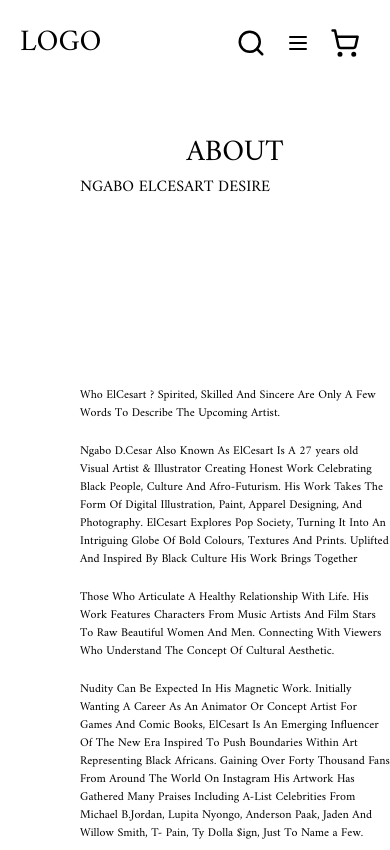
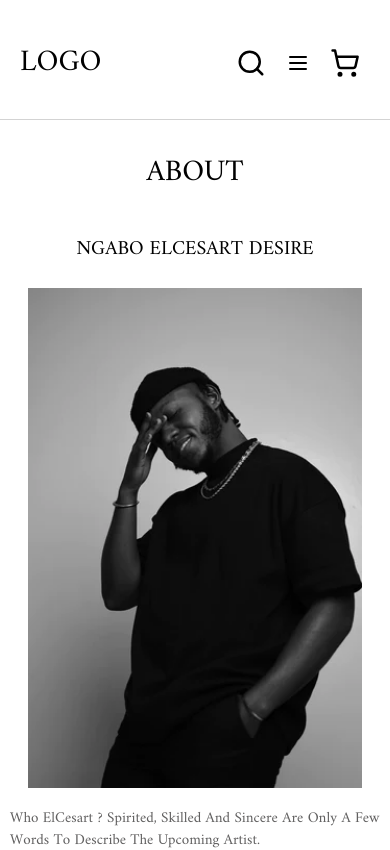
Before and after one commit to jerahmeel200/art-project2, a Next.js app: page /about in a window 390 px wide. Shown: the top 850 px of the page. Built offline with nearby package versions, Linux system fonts and the light colour scheme.

Commit message:
another update

```diff
--- a/components/header/Header.jsx
+++ b/components/header/Header.jsx
@@ -24,6 +24,8 @@ function Header() {
     router.pathname === "/" ? styles.headerTransparent : styles.headerWhite;
   const headerTitle =
     router.pathname === "/" ? styles.headerTitleWhite : styles.headerTitleBlack;
+  // router.pathname === "/" ? styles.headerTitleWhite : styles.headerTitleBlack;
+
   // const headerIcon = router.pathname === "/" ? styles.headerIconWhite : styles.headerIconBlack;
   // const headerLogo = router.pathname === "/" ? styles.headerLogoWhite : styles.headerLogoBlack;
 
--- a/components/header/Header.module.css
+++ b/components/header/Header.module.css
@@ -13,6 +13,7 @@
   /* background-color: green; */
   display: flex;
   justify-content: space-between;
+  margin-top: 20px;
 }
 .logo h {
   flex: 1;
@@ -82,6 +83,9 @@
   background-color: white;
   color: black;
   position: relative;
+  border-bottom: 1px solid lightgray;
+  height: 120px;
+  align-items: center;
 }
 @media (min-width: 300px) and (max-width: 400px) {
   .mobileLinks {
--- a/pages/about/about.module.css
+++ b/pages/about/about.module.css
@@ -1,65 +1,60 @@
-.title {
+/* Default styles for larger screens */
+.container {
+  /* background-color: red; */
   display: flex;
-  align-items: center;
   justify-content: center;
 }
-.title h1 {
+
+.about {
+  text-align: center;
+}
+.about h1 {
   font-size: 30px;
+  padding-top: 30px;
+}
+.title {
+  font-size: 20px;
   font-weight: 500;
+  padding-top: 30px;
+}
+.image {
+  padding-right: px;
+  height: 100%;
+  width: 100%;
+  max-height: 500px;
+  max-width: 500px;
+  object-fit: contain;
 }
 
 .descCont {
-  /* display: flex; */
-  width: 100%;
-  /* justify-content: space-between; */
-}
-.desc {
-  width: 70%;
-  padding: 30px 0;
-}
-.image {
-  width: 30%;
-  padding-top: 30px;
-}
-.desc p {
-  line-height: 20px;
-  flex-wrap: wrap;
-  font-size: 12px;
-}
-.intro {
-  /* display: flex; */
-  background-color: red;
-}
-.intro p {
-  width: 40%;
-  /* font-size: 20px; */
-  line-height: 30px;
-  flex-wrap: wrap;
-  /* background-color: red; */
-  font-size: 20px;
-}
-.image {
-  float: right;
-  /* max-width: 100%; */
-  /* height: 100%; */
-  max-height: 400px;
-  display: block;
-  margin: 0 auto;
-  margin-right: 500px;
-  object-fit: contain;
-  /* border-radius: 50%; */
-  /* box-shadow: 0 0 10px rgba(0, 0, 0, 0.2); */
-}
-.descCont {
-  font-size: 16px;
-  line-height: 1.5;
+  padding-left: 150px;
+  padding-right: 150px;
 }
 .descCont p {
-  /* width: 90%; */
-  /* background-color: blueviolet; */
-  font-size: 12px;
-  flex-wrap: wrap;
+  font-size: 15px;
+  color: rgb(97, 96, 96);
 }
-.secondP {
-  width: 100%;
+
+/* Media query for screens smaller than 768px */
+@media (max-width: 768px) {
+  .container {
+    flex-direction: column; /* Stack items vertically on smaller screens */
+  }
+
+  .descCont {
+    padding: 20px; /* Reduce padding on smaller screens */
+  }
+  .image {
+    margin-bottom: 20px;
+  }
+  .title {
+    text-align: center;
+  }
 }
+
+/* Media query for screens smaller than 480px */
+@media (max-width: 480px) {
+  .descCont {
+    padding: 10px; /* Further reduce padding on even smaller screens */
+  }
+}
--- a/pages/about/index.js
+++ b/pages/about/index.js
@@ -1,27 +1,19 @@
 import React from "react";
 import styles from "./about.module.css";
-import { color } from "framer-motion";
 function index() {
   return (
-    <div
-      style={{
-        paddingTop: "70px",
-        // backgroundColor: "red",
-        paddingLeft: "5rem",
-      }}
-      className="main"
-    >
-      <div className={styles.title}>
-        <h1> ABOUT</h1>
+    <div className="main">
+      <div className={styles.about}>
+        <h1>ABOUT</h1>
       </div>
-
       <div className={styles.container}>
         <div className={styles.descCont}>
-          <h1>NGABO ELCESART DESIRE</h1>
+          <h1 className={styles.title}>NGABO ELCESART DESIRE</h1>
           <p class="">&nbsp;</p>
           <p>
             {" "}
             <img
+              style={{ float: "right" }}
               src="/images/headShot.webp"
               alt="head-shot"
               className={styles.image}
@@ -101,7 +93,6 @@ function index() {
         </div>
       </div>
     </div>
-    // </div>
   );
 }
 
```
